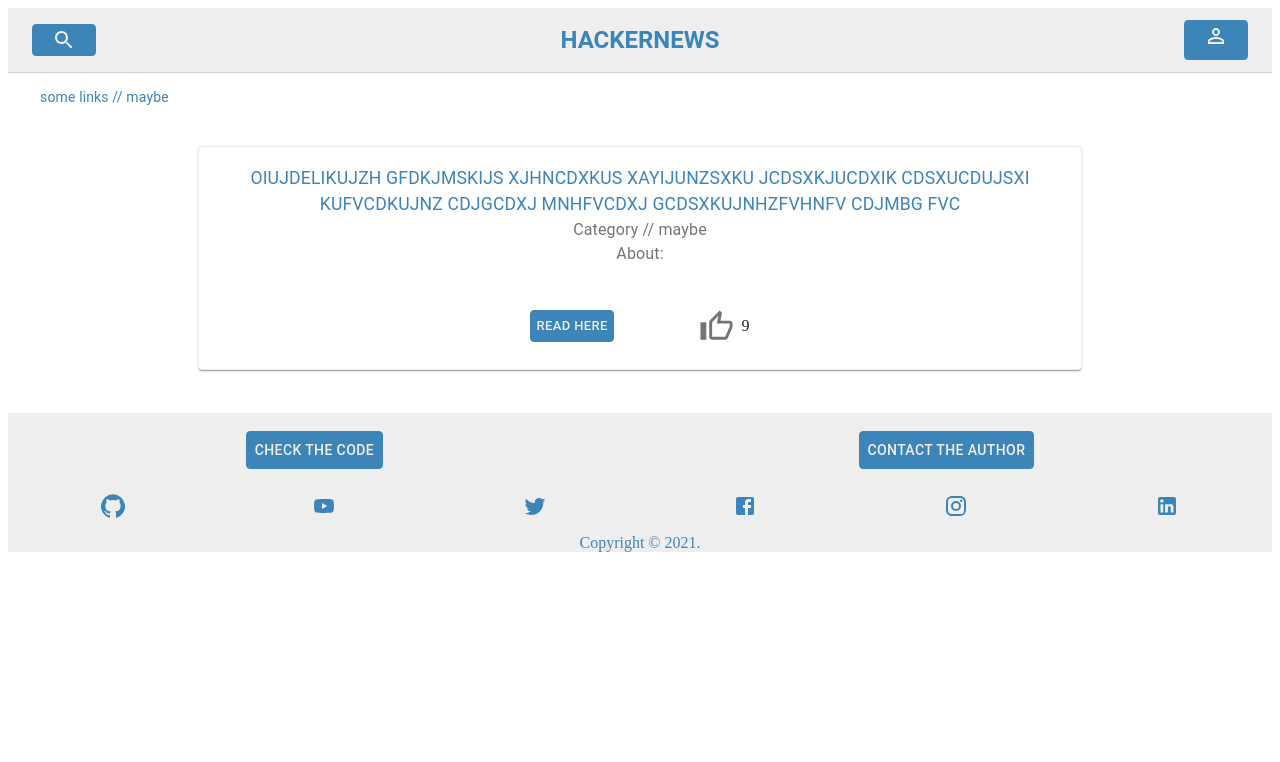
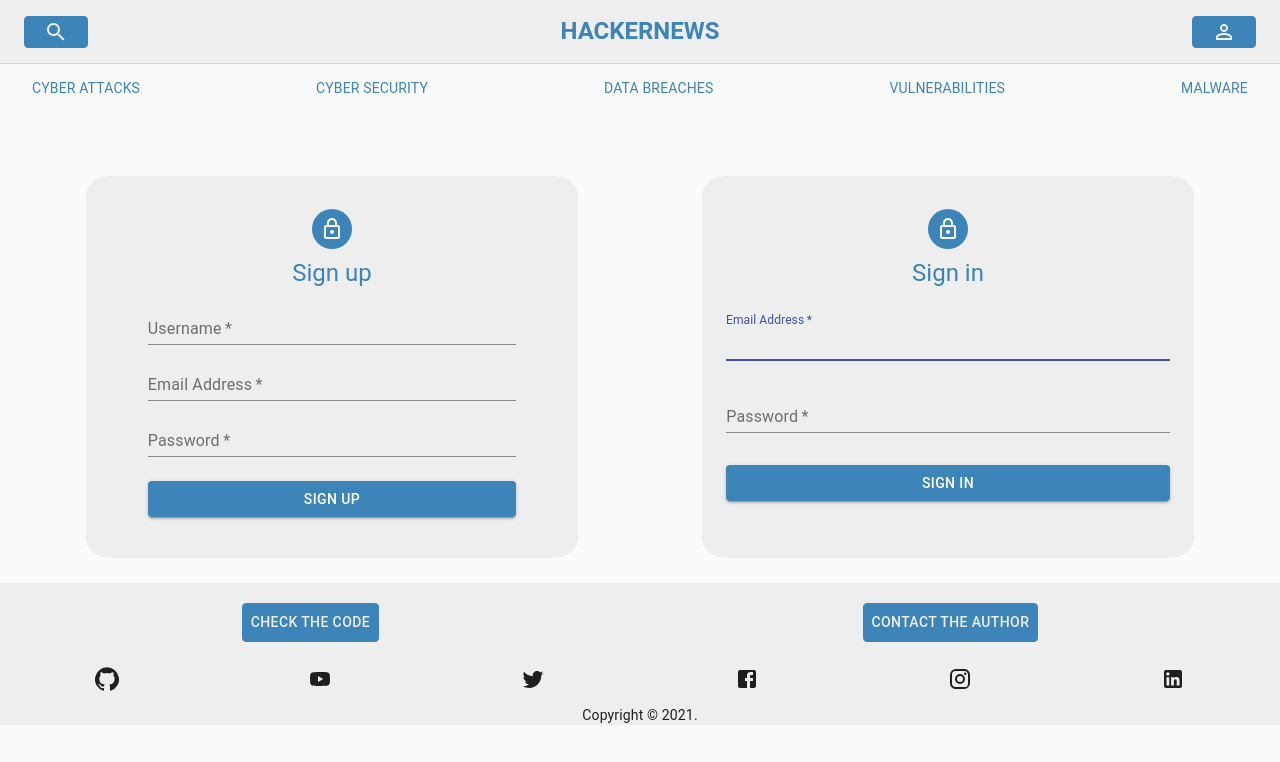
Before and after one commit to GiuliaGiovannoli/hackernews_challenge, a React (Create React App) app in the folder frontend/: page /access/users in a window 1280 px wide. Before the commit this address led to /. Shown: the top 762 px of the page. Built offline with nearby package versions, Linux system fonts and the light colour scheme.

Commit message:
fetch posts from db and filter them with category

```diff
--- a/frontend/src/App.js
+++ b/frontend/src/App.js
@@ -3,6 +3,7 @@
 
 import { LogInStatusProvider } from './context/LogInStatus'
 import {  UserInfosProvider } from './context/UserInfos'
+import {  ListOfPostsProvider } from './context/ListOfPosts'
 
 import LoginRegister from './components/LoginRegister'
 import NavBar from './components/NavBar'
@@ -18,15 +19,18 @@
     <Router>
     <LogInStatusProvider>
     <UserInfosProvider>
+    <ListOfPostsProvider>
     <NavBar />
     <Switch>
     <Route exact path="/" component={Posts} />
-    <Route exact path="/access" component={LoginRegister} />
-    <Route exact path="/user/:id" component={UserDashboard} />
+    <Route exact path="/:category" component={Posts} />
+    <Route exact path="/access/users" component={LoginRegister} />
+    <Route exact path="/access/user/:id" component={UserDashboard} />
     {/*<PrivateRoute exact path='/user/:id' component={UserDashboard} maybe?? !! />*/}
     <Redirect to="/" />
     </Switch>
     <Footer />
+    </ListOfPostsProvider>
     </UserInfosProvider>
     </LogInStatusProvider>
     </Router>
--- a/frontend/src/components/CreatePost.js
+++ b/frontend/src/components/CreatePost.js
@@ -1,9 +1,9 @@
 import React, { useState, useEffect, useContext } from 'react'
-import { NavLink, Link, useHistory, useParams } from "react-router-dom"
 import Axios from 'axios'
 
 import './styles.css'
 import { UserInfosContext } from '../context/UserInfos'
+import { ListOfPostsContext } from '../context/ListOfPosts'
 
 import Button from '@material-ui/core/Button';
 import CssBaseline from '@material-ui/core/CssBaseline';
@@ -44,9 +44,11 @@
     title: '',
     link: '',
     about: '',
-    author: userInfos._id,
+    author: userInfos && userInfos._id,
     category: []
   })
+
+  const [listOfPosts, setListOfPosts] = useContext(ListOfPostsContext)
 
   const handleOnChange = (e) => {
     setPost({
@@ -72,24 +74,23 @@
           link: post.link,
           author: post.author,
           about: post.about,
-          category: post.category
-        }
+          category: post.category }
         Axios.post("http://localhost:4000/api/posts",
-        newPost, config
-        )
+        newPost, config)
       .then((res) => {
-        console.log(res)
+        setListOfPosts([
+          post,
+          ...listOfPosts
+        ])
         // you should empty the inputs !!
-      })
-      .catch((err) => {
+      }).catch((err) => {
         if(err) {
           console.log(err)
           window.alert('Post already exists.')
           // you should empty the inputs !!
         }
       })}} else {
-      window.alert('Please fill all forms.')
-    }
+      window.alert('Please fill all forms.')}
   }
 
 
--- a/frontend/src/components/LoginRegister.js
+++ b/frontend/src/components/LoginRegister.js
@@ -107,7 +107,7 @@
       }).then((res) => {
         const id = res.data.user._id
         /* window.alert('You are now logged in.') */
-        history.push(`/user/${id}`)
+        history.push(`/access/user/${id}`)
         setLogInStatus(true)
         setUserInfos(res.data.user)
         setUserInfos({
--- a/frontend/src/components/NavBar.js
+++ b/frontend/src/components/NavBar.js
@@ -63,26 +63,24 @@
           HACKERNEWS
           </NavLink>
         </Typography>
+        {<NavLink to={logInStatus && logInStatus ?  `access/user/${userInfos && userInfos._id}` : '/access/users'} id="linkStyle" style={{ color: '#eeeeee' }}>
         <Button variant="outlined" size="small" id="btn">
-          {logInStatus && logInStatus ?
-            (userInfos && <NavLink to={`/user/${userInfos._id}`} id="linkStyle" style={{ color: '#eeeeee' }}>{userInfos.username}</NavLink>)
-          :
-          (<NavLink to="/access" id="linkStyle"><PersonOutlineIcon style={{ color: '#eeeeee' }} /></NavLink>)
-          }
+        {logInStatus && logInStatus ? `${userInfos && userInfos.username}` : <PersonOutlineIcon style={{ color: '#eeeeee', backgroundColor: '#3d84b8' }}/> }
         </Button>
+        </NavLink>
+        }
       </Toolbar>
       <Toolbar component="nav" variant="dense" className={classes.toolbarSecondary}>
-          <Link
-            color="inherit"
-            noWrap
-            variant="body2"
-            // href={section.url}
-            className={classes.toolbarLink}
-          >
-          some links
-          // maybe
-          </Link>
-
+          <NavLink to="Cyber attacks" id='linkStyle'><Link style={{ textTransform: 'uppercase' }} noWrap id='linkStyle' variant="body2" className={classes.toolbarLink}>
+          Cyber attacks </Link></NavLink>
+          <NavLink to="Cyber security" id='linkStyle'><Link style={{ textTransform: 'uppercase' }} noWrap id='linkStyle' variant="body2" className={classes.toolbarLink}>
+          Cyber security </Link></NavLink>
+          <NavLink to="Data breaches" id='linkStyle'><Link style={{ textTransform: 'uppercase' }} noWrap id='linkStyle' variant="body2" className={classes.toolbarLink}>
+          Data breaches </Link></NavLink>
+          <NavLink to="Vulnerabilities" id='linkStyle'><Link style={{ textTransform: 'uppercase' }} noWrap id='linkStyle' variant="body2" className={classes.toolbarLink}>
+          Vulnerabilities </Link></NavLink>
+          <NavLink to="Malware" id='linkStyle'><Link style={{ textTransform: 'uppercase' }} noWrap id='linkStyle' variant="body2" className={classes.toolbarLink}>
+          Malware </Link></NavLink>
       </Toolbar>
     </React.Fragment>
   );
--- a/frontend/src/components/Posts.js
+++ b/frontend/src/components/Posts.js
@@ -3,6 +3,7 @@
 
 import CreatePost from './CreatePost'
 import { LogInStatusContext } from '../context/LogInStatus'
+import { ListOfPostsContext } from '../context/ListOfPosts'
 
 import { makeStyles } from '@material-ui/core/styles';
 import Card from '@material-ui/core/Card';
@@ -34,7 +35,29 @@
 
   const classes = useStyles();
 
+  const { category } = useParams()
+
   const [logInStatus, setLogInStatus] = useContext(LogInStatusContext)
+
+  const [posts, setPosts] = useState()
+
+  const [listOfPosts, setListOfPosts] = useContext(ListOfPostsContext)
+
+  useEffect(() => {
+      fetch('http://localhost:4000/api/posts')
+                .then(res=> res.json())
+                .then(json=> setPosts(json))
+  }, [])
+
+  useEffect(() => {
+    if(!category && posts && posts) {
+      setListOfPosts(posts && posts)
+    } else if(category) {
+      const filteringPosts = posts && posts.filter((one) => one.category[0].includes(category))
+      setListOfPosts(filteringPosts)}
+  }, [category, posts])
+
+//console.log(posts)
 
 
   return (
@@ -45,27 +68,35 @@
     }
 
     <div style={{ display: 'flex', margin: '2% 15%', flexDirection:'column' }}>
-    <Card className={classes.root}
+    { listOfPosts && listOfPosts.map((one) => {
+      return(
+
+        <Card className={classes.root}
     style={{ textAlign: 'center', boxShadow: '0px none', marginBottom: '2%', border: '1px solid #eeeeee' }}>
       <CardContent style={{ padding: '2%' }}>
         <Typography className={classes.title} color="textPrimary"
         style={{ color: '#3d84b8', fontSize: '1.1rem', textTransform: 'uppercase' }}>
-          oiujdelikujzh gfdkjmskijs xjhncdxkus xayijunzsxku jcdsxkjucdxik cdsxucdujsxi kufvcdkujnz cdjgcdxj mnhfvcdxj gcdsxkujnhzfvhnfv cdjmbg fvc
+          {one.title}
         </Typography>
         <Typography className={classes.pos} color="textSecondary" style={{ margin: 0 }}>
-          Category // maybe
+          {one.category[0]}
+          <br></br>
+          Posted by {one.author.username}
         </Typography>
         <Typography className={classes.pos} color="textSecondary" style={{ margin: 0 }}>
-          About:
+          About: {one.about}
         </Typography>
       </CardContent>
       <CardActions style={{ display: 'flex', justifyContent: 'center', padding: '2%' }}>
-        <Button size="small" id="btn">Read here</Button>
+        <Button size="small" id="btn" target='blank' href={`${one.link}`}>Read here</Button>
         <ThumbUpAltOutlinedIcon style={{ marginLeft: '10%', color:' rgba(0, 0, 0, 0.54)' }} fontSize="large" />
-        <p>9</p>
+        <p>{one.tot_likes}</p>
       </CardActions>
     </Card>
 
+      )
+    })
+}
     </div>
     </>
   );
--- a/frontend/src/components/UserDashboard.js
+++ b/frontend/src/components/UserDashboard.js
@@ -82,7 +82,7 @@
 
   function handleLogOut() {
     setLogInStatus(false)
-    history.push('/access')
+    history.push('/access/users')
     setUserInfos()
   }
 
--- /dev/null
+++ b/frontend/src/context/ListOfPosts.js
@@ -0,0 +1,12 @@
+import { createContext, useState } from 'react';
+
+export const ListOfPostsContext = createContext();
+
+export const ListOfPostsProvider = (props) => {
+  const [listOfPosts, setListOfPosts] = useState();
+  return (
+    <ListOfPostsContext.Provider value={[listOfPosts, setListOfPosts]}>
+      {props.children}
+    </ListOfPostsContext.Provider>
+  )
+}
```
Also changed, not shown: 1 other file (tests, documents, lock files or other folders).
